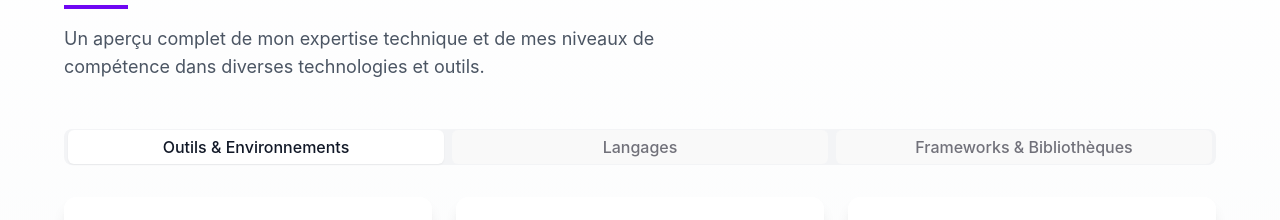
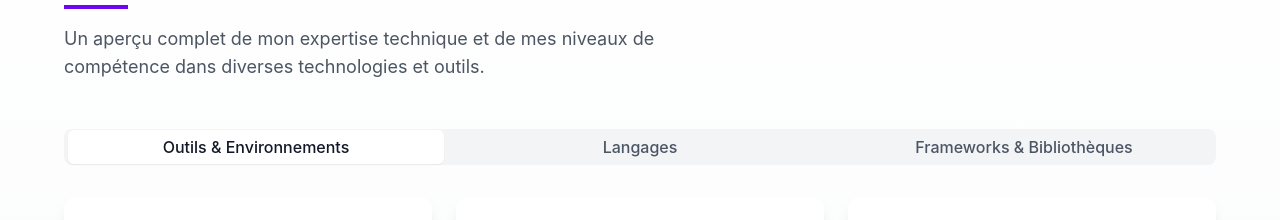
Before and after one commit to Soleil-Clems/portfolio-v2, a React (Vite) app: page / in a window 1280 px wide. Shown: the part 2441-2661 px from the top of the page. Built offline with nearby package versions, Linux system fonts and the light colour scheme.

Commit message:
Feat: Update email, and style

```diff
--- a/src/components/Contact.tsx
+++ b/src/components/Contact.tsx
@@ -90,7 +90,7 @@ const Contact = () => {
   }
 
   return (
-    <section id="contact" className="container mx-auto py-16 px-4 dark:bg-gradient-to-b  dark:from-black dark:to-gray-900">
+    <section id="contact" className="flex w-full py-16 px-4 dark:bg-gradient-to-b  dark:from-black dark:to-gray-900">
       <div className="max-w-5xl mx-auto space-y-12">
         <div>
           <h1 className="font-bold text-5xl sm:text-6xl text-primary">
--- a/src/components/Footer.tsx
+++ b/src/components/Footer.tsx
@@ -10,7 +10,7 @@ const translations = {
         workTogether: "Interested in working together",
         fullstack: "Fullstack developer",
         curriculum: "Curriculum",
-        copyright: "©2023 Soleil OUISOL"
+        copyright: "©2025 Soleil OUISOL"
     },
     fr: {
         home: "Accueil",
@@ -19,7 +19,7 @@ const translations = {
         workTogether: "Intéressé par une collaboration",
         fullstack: "Développeur Fullstack",
         curriculum: "CV",
-        copyright: "©2023 Soleil OUISOL"
+        copyright: "©2025 Soleil OUISOL"
     }
 };
 
@@ -54,8 +54,8 @@ export default function Footer() {
                 <div className="flex justify-around items-center">
                     <div className="space-x-6">
                         <a
-                        target='_blank'
-                        href={resume} className="px-3 py-1.5  rounded-md bg-own-purple dark:hover:text-black dark:hover:bg-white text-white">
+                            target='_blank'
+                            href={resume} className="px-3 py-1.5  rounded-md bg-own-purple dark:hover:text-black dark:hover:bg-white text-white">
                             {t.curriculum}
                         </a>
                         <a
@@ -67,7 +67,7 @@ export default function Footer() {
                     </div>
                     <div className="flex items-center gap-2">{t.copyright.replace("2023", copyrightYear)}<span className="text-own-purple">. |
 
-                        </span> <span className="flex gap-2 items-center"><Mail size={20}/> adonai.ouisol@epitech.eu</span></div>
+                    </span> <span className="flex gap-2 items-center"><Mail size={20} /> adonai-clems-soleil.ouisol@epitech.eu</span></div>
                 </div>
             </div>
         </footer>
--- a/src/components/Skills.tsx
+++ b/src/components/Skills.tsx
@@ -374,19 +374,68 @@ export const Experience = () => {
             <TabsList className="flex gap-2 w-full mb-8 p-1 bg-gray-100 dark:bg-gray-800 rounded-lg">
               <TabsTrigger
                 value="outils"
-                className="w-1/3 text-sm md:text-base rounded-md data-[state=active]:bg-white data-[state=active]:text-gray-900 data-[state=active]:shadow-sm dark:data-[state=active]:bg-gray-700 dark:data-[state=active]:text-white"
+                className="
+                  w-1/3 text-sm md:text-base rounded-md transition-colors
+
+                  bg-transparent
+                  text-gray-600
+                  hover:text-gray-900
+
+                  dark:text-gray-300
+                  dark:hover:text-white
+
+                  data-[state=active]:bg-white
+                  data-[state=active]:text-gray-900
+                  data-[state=active]:shadow-sm
+
+                  dark:data-[state=active]:bg-gray-700
+                  dark:data-[state=active]:text-white
+                "
               >
+
                 {t.toolsEnvironments}
               </TabsTrigger>
               <TabsTrigger
                 value="language"
-                className="w-1/3 text-sm md:text-base rounded-md data-[state=active]:bg-white data-[state=active]:text-gray-900 data-[state=active]:shadow-sm dark:data-[state=active]:bg-gray-700 dark:data-[state=active]:text-white"
+                className="
+                  w-1/3 text-sm md:text-base rounded-md transition-colors
+
+                  bg-transparent
+                  text-gray-600
+                  hover:text-gray-900
+
+                  dark:text-gray-300
+                  dark:hover:text-white
+
+                  data-[state=active]:bg-white
+                  data-[state=active]:text-gray-900
+                  data-[state=active]:shadow-sm
+
+                  dark:data-[state=active]:bg-gray-700
+                  dark:data-[state=active]:text-white
+                "
               >
                 {t.languages}
               </TabsTrigger>
               <TabsTrigger
                 value="framework"
-                className="w-1/3 text-sm md:text-base rounded-md data-[state=active]:bg-white data-[state=active]:text-gray-900 data-[state=active]:shadow-sm dark:data-[state=active]:bg-gray-700 dark:data-[state=active]:text-white"
+                className="
+                  w-1/3 text-sm md:text-base rounded-md transition-colors
+
+                  bg-transparent
+                  text-gray-600
+                  hover:text-gray-900
+
+                  dark:text-gray-300
+                  dark:hover:text-white
+
+                  data-[state=active]:bg-white
+                  data-[state=active]:text-gray-900
+                  data-[state=active]:shadow-sm
+
+                  dark:data-[state=active]:bg-gray-700
+                  dark:data-[state=active]:text-white
+                "
               >
                 {t.frameworksLibraries}
               </TabsTrigger>
```
